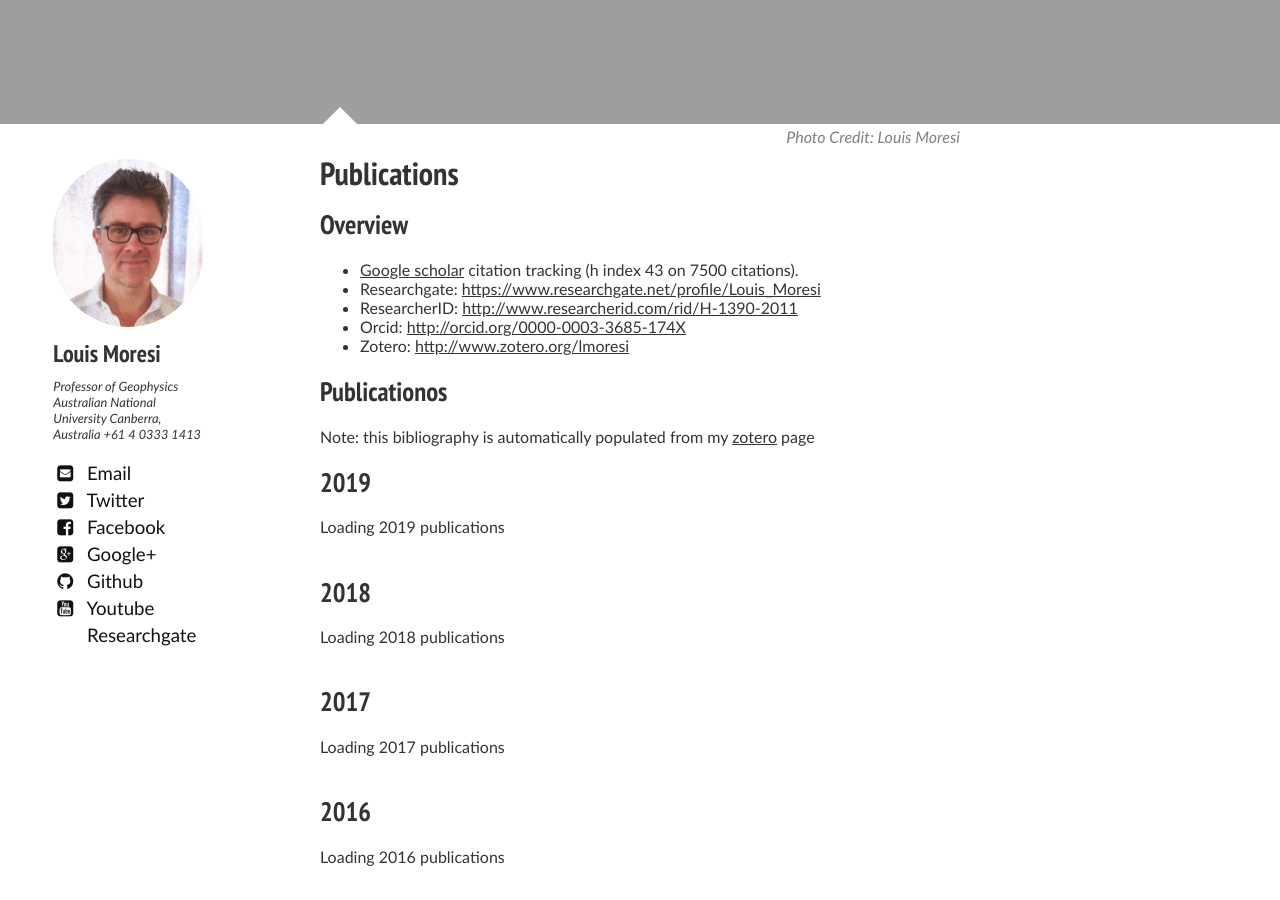
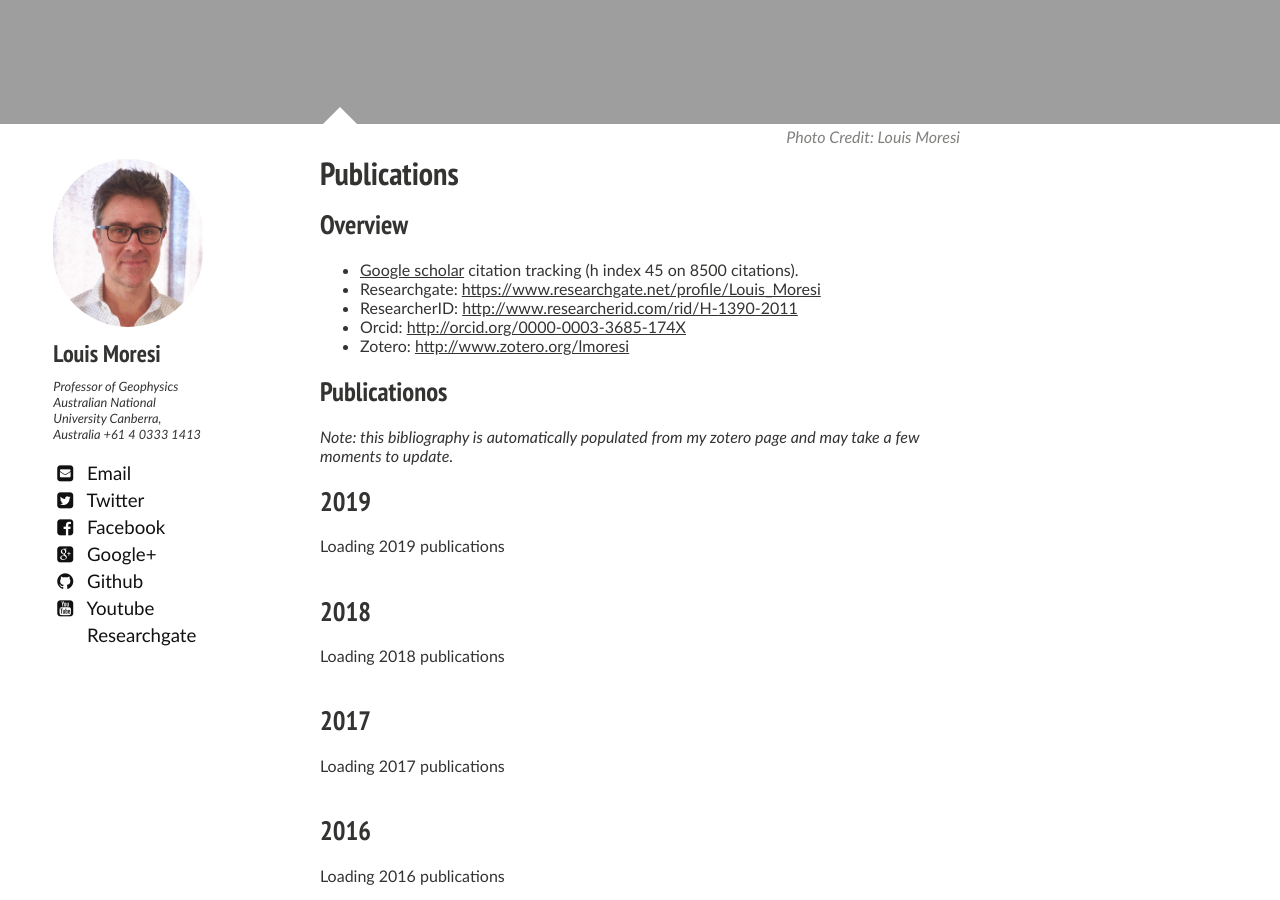
Before and after one commit to lmoresi/lmoresi.github.io, a Jekyll site: the page built from pages/Pubs/index.md, in a window 1280 px wide and 900 px high, scrolled down 933 px. Built offline with Jekyll 4.4.1, drawn with Linux system fonts in a browser that asks for light colours; nearby versions of some CDN libraries.

```diff
--- a/pages/Pubs/index.md
+++ b/pages/Pubs/index.md
@@ -15,7 +15,7 @@ image:
 <!-- May 2019 — 128 publications in journals, books and refereed conference papers. -->
 
   <!-- * h-index 38 from 5200 citations (on 118 items indexed by Web of Science). -->
-  - [Google scholar](http://scholar.google.com.au/citations?user=f8WWAbgAAAAJ "Google scholar") citation tracking (h index 43 on 7500 citations).
+  - [Google scholar](http://scholar.google.com.au/citations?user=f8WWAbgAAAAJ "Google scholar") citation tracking (h index 45 on 8500 citations).
   - Researchgate: [https://www.researchgate.net/profile/Louis_Moresi](https://www.researchgate.net/profile/Louis_Moresi "Researchgate")
   - ResearcherID: [http://www.researcherid.com/rid/H-1390-2011](https://www.researchgate.net/profile/Louis_Moresi "ResearcherID")
   - Orcid: [http://orcid.org/0000-0003-3685-174X](http://orcid.org/0000-0003-3685-174X "orcid")
@@ -24,7 +24,7 @@ image:
 
 ## Publicationos
 
-Note: this bibliography is automatically populated from my [zotero](http://www.zotero.org/lmoresi) page
+_Note: this bibliography is automatically populated from my [zotero](http://www.zotero.org/lmoresi) page and may take a few moments to update._
 
 <script>
 for (let i = 2019; i >= 1995; i--) {
```
Also changed, not shown: pages/ListOfPosts/index.md (+17 -0 lines).
